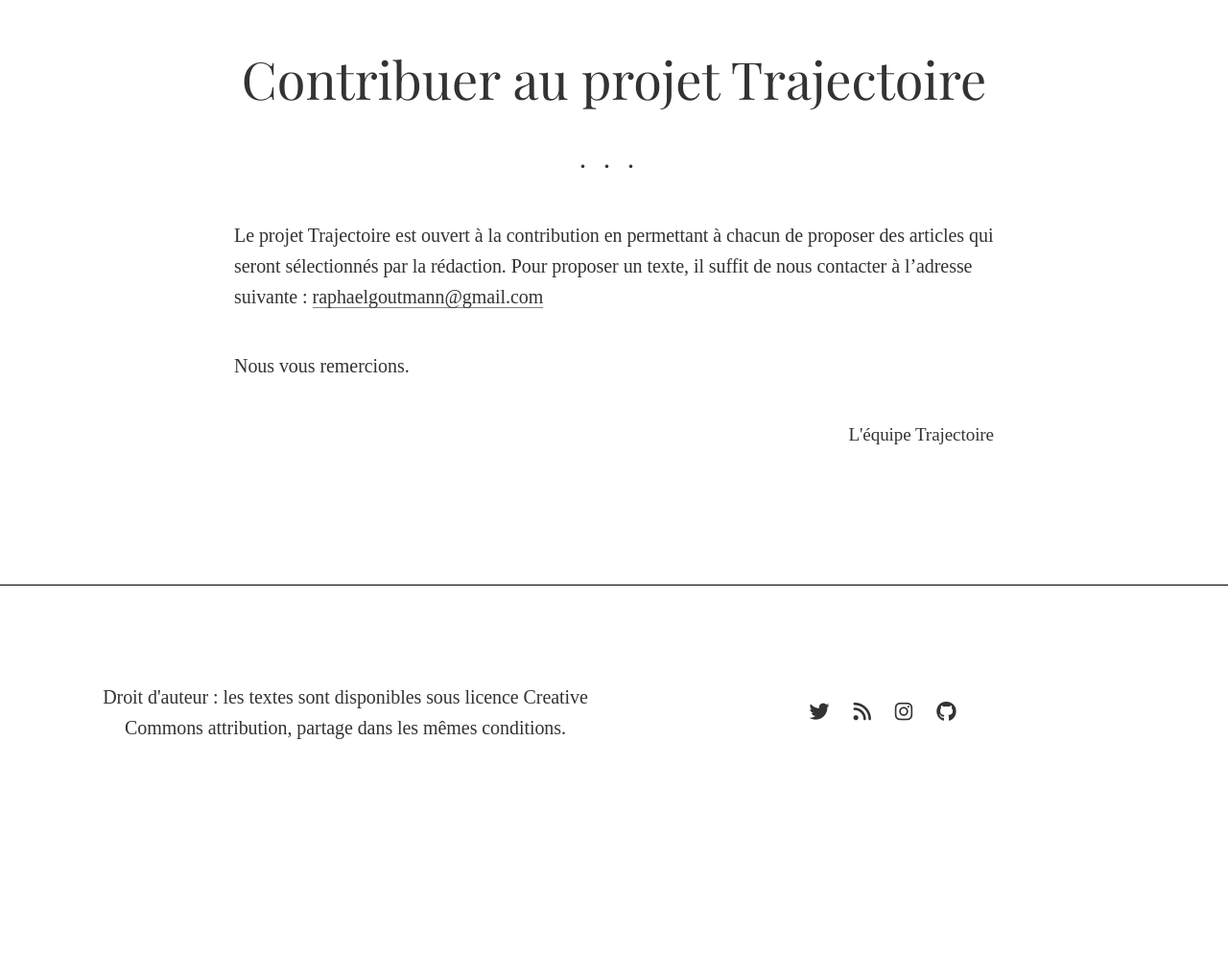
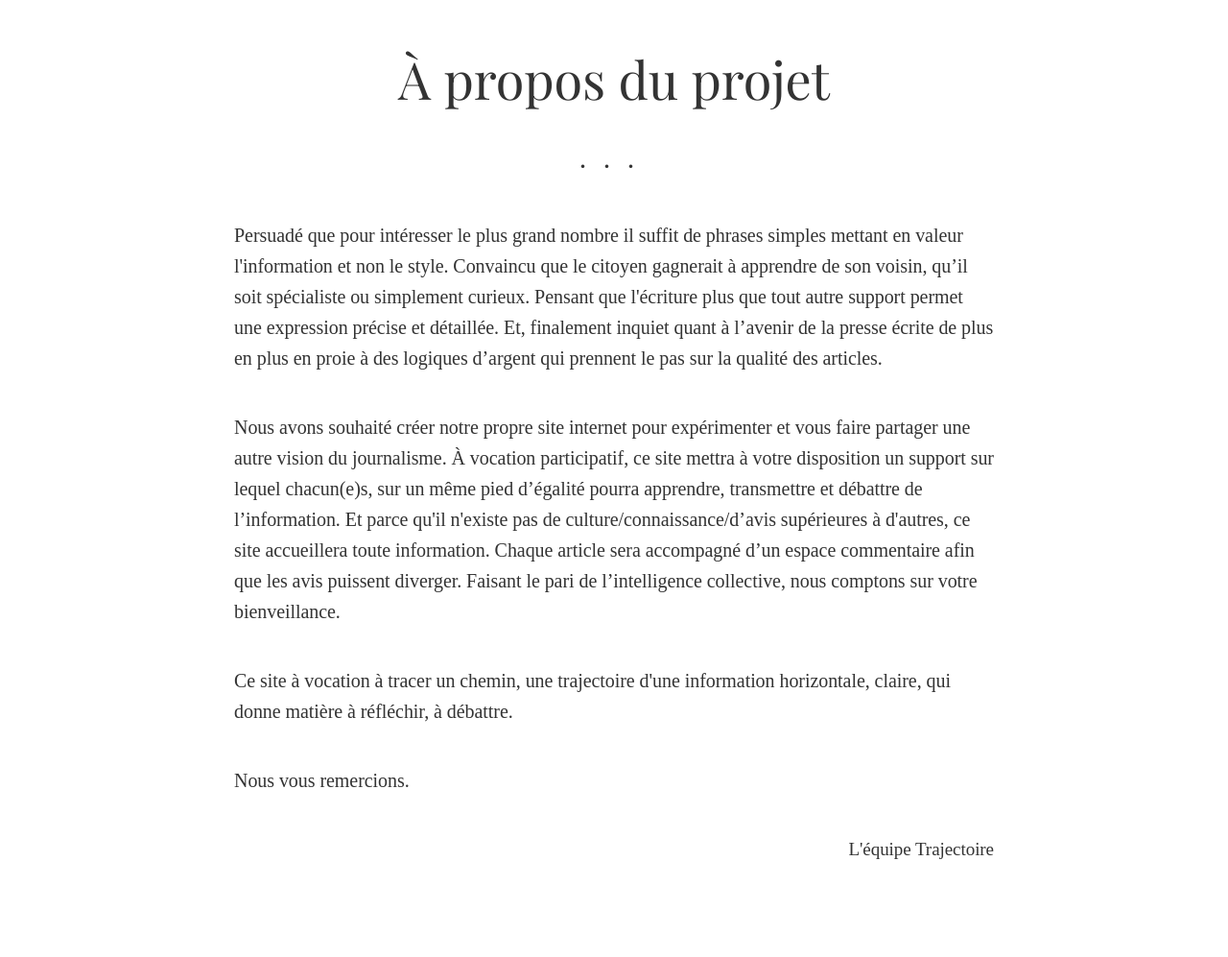
Before and after one commit to RaphaelGoutmann/Trajectoire, a Django app: page /contribute in a window 1280 px wide. Shown: the part 662-1659 px from the top of the page at 96% size. Before the commit the page ends 1432 px from the top, so only its background shows below. Run offline with Django 4.2, Linux system fonts and the light colour scheme; data that the repository does not hold is empty; some web fonts are replaced.

Commit message:
Changement page information

```diff
--- a/src/articles/models.py
+++ b/src/articles/models.py
@@ -41,7 +41,7 @@ class Article(models.Model):
     category         = models.ForeignKey(Category, on_delete=models.SET_NULL, null=True, blank=True, verbose_name='Catégorie')
     last_updated     = models.DateField(blank=True, auto_now=True, null=True, verbose_name='Dernière modification')
     date             = models.DateField(blank=True, auto_now_add=True, null=True, verbose_name='Date de publication')
-    resume           = models.CharField(max_length=255, verbose_name='Résumé')
+    resume           = models.CharField(null=True,  blank=True, max_length=255, verbose_name='Résumé')
     content          = EditorJsJSONField(null=True, blank=True, verbose_name='Contenu')
     thumbnail        = models.ImageField(upload_to="thumbnails", blank=True, null=True, verbose_name='Miniature')
 
--- a/src/articles/templates/articles/contribute.html
+++ b/src/articles/templates/articles/contribute.html
@@ -2,7 +2,7 @@
 {% load static %}
 
 {% block title %}
-    <title>Contribuer - Trajectoire</title>
+    <title>À propos - Trajectoire</title>
 {% endblock %}
 
 {% block nav %}
@@ -21,12 +21,13 @@
 
     <article class="article" id="article">
 
-        <h1  class="title">Contribuer au projet Trajectoire</h1>
+        <h1  class="title">À propos du projet</h1>
 
         <div class="delimiter my-2"></div>
 
-        <p>Le projet Trajectoire est ouvert à la contribution en permettant à chacun de proposer des articles qui seront sélectionnés par la rédaction. Pour proposer un texte, il suffit de nous contacter à l’adresse suivante : <a href="mailto:raphaelgoutmann@gmail.com">raphaelgoutmann@gmail.com</a></p>
-
+        <p>Persuadé que pour intéresser le plus grand nombre il suffit de phrases simples mettant en valeur l'information et non le style. Convaincu que le citoyen gagnerait à apprendre de son voisin, qu’il soit spécialiste ou simplement curieux. Pensant que l'écriture plus que tout autre support permet une expression précise et détaillée. Et, finalement inquiet quant à l’avenir de la presse écrite de plus en plus en proie à des logiques d’argent qui prennent le pas  sur la qualité des articles. </p>
+        <p>Nous avons souhaité créer notre propre site internet pour expérimenter et vous faire partager une autre vision du journalisme.  À vocation participatif, ce site mettra à votre disposition un support sur lequel chacun(e)s, sur un même pied d’égalité pourra apprendre, transmettre et débattre de l’information. Et parce qu'il n'existe pas de culture/connaissance/d’avis supérieures à d'autres, ce site accueillera toute information. Chaque article sera accompagné d’un espace commentaire afin que les avis puissent diverger. Faisant le pari de l’intelligence collective, nous comptons sur votre bienveillance.</p>
+        <p>Ce site à vocation à tracer un chemin, une trajectoire d'une information horizontale, claire, qui donne matière à réfléchir, à débattre.</p>
         <p>Nous vous remercions.</p>
 
         <div class="foot flex justify-flex-end items-center">
--- a/src/templates/base.html
+++ b/src/templates/base.html
@@ -38,7 +38,7 @@
                 <li><a href="{% url 'category' slug=category.slug %}">{{ category.name }}</a></li>
                 {% endfor %}
 
-                <li><a href="{% url 'contribute' %}">Contribuer</a></li>
+                <li><a href="{% url 'contribute' %}">À propos</a></li>
 
                 {% if user.is_authenticated %}
                 <hr>
```
Also changed, not shown: src/articles/migrations/0007_alter_article_resume.py (added).
